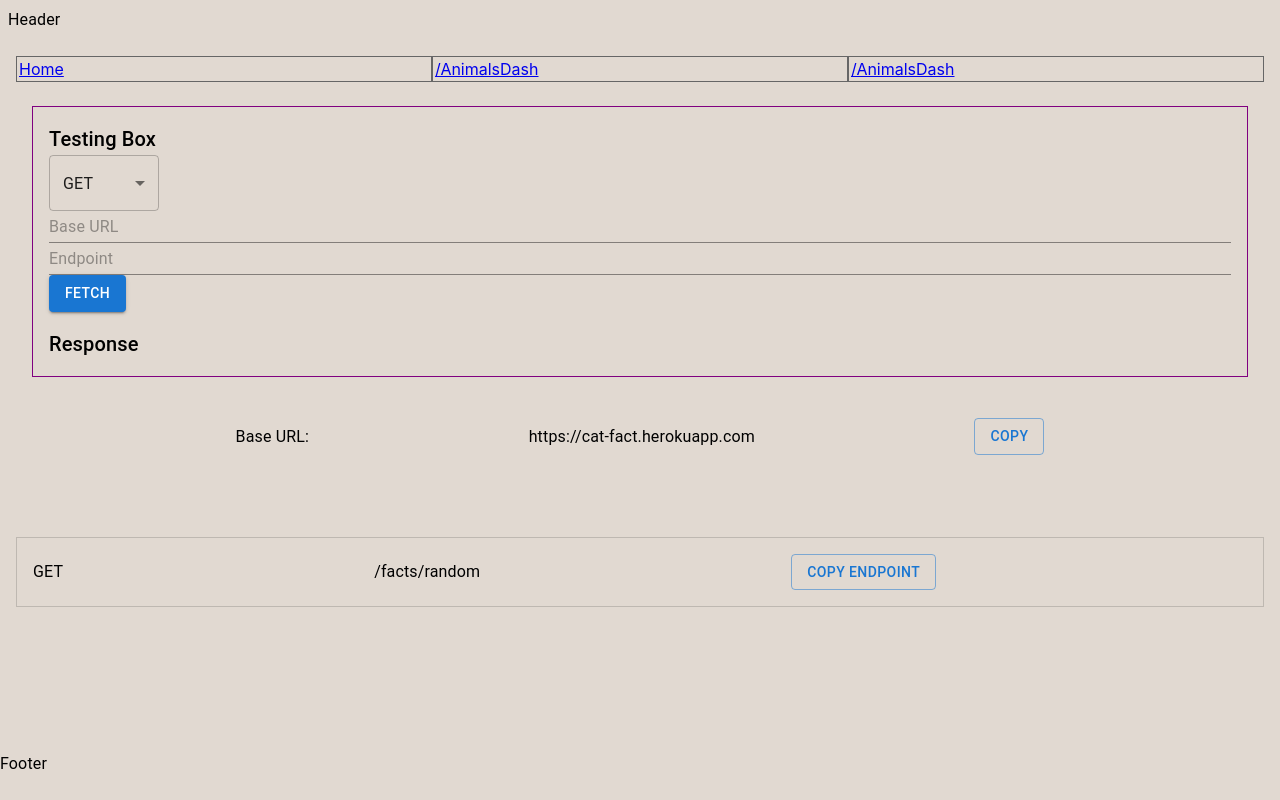
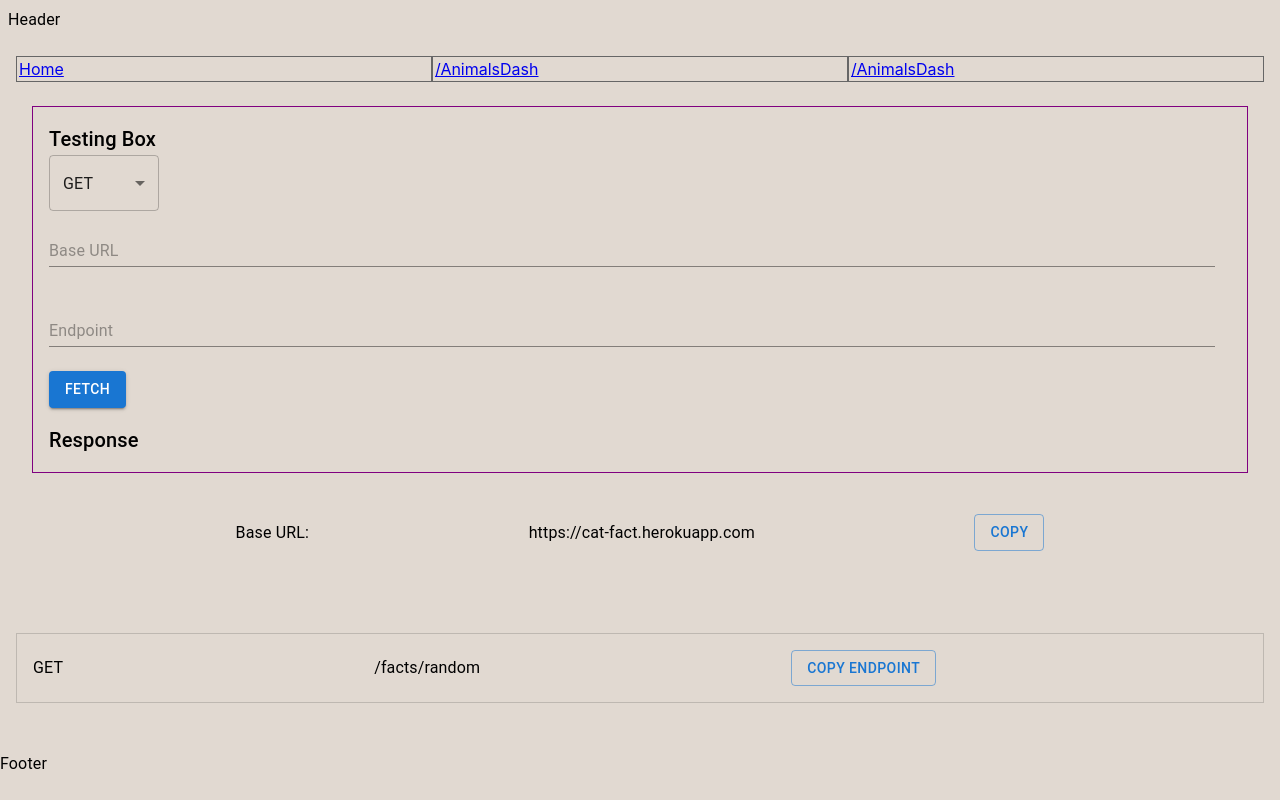
Before and after one commit to Curtis-Thomas/free-api-list-with-react, a React (Create React App) app: page /AnimalsDash/AnimalsDailyCatFacts in a window 1280 px wide. Built offline with nearby package versions, Linux system fonts and the light colour scheme.

Commit message:
style: Test box layout improvement

```diff
--- a/src/core/main/BoxTestCrud.js
+++ b/src/core/main/BoxTestCrud.js
@@ -65,6 +65,7 @@ const BoxTestCrud = ({ url }) => {
           <MenuItem value="put">PUT</MenuItem>
           <MenuItem value="delete">DELETE</MenuItem>
         </Select>
+        <Box sx={{ minHeight: "10vh", display: "flex", alignItems: "center" }}>
           <Input
             label="Base URL"
             placeholder="Base URL"
@@ -72,6 +73,8 @@ const BoxTestCrud = ({ url }) => {
             onChange={(e) => setUrl(e.target.value)}
             sx={{ marginRight: 2, width: "100%" }}
           />
+        </Box>
+        <Box sx={{ minHeight: "10vh", display: "flex", alignItems: "center" }}>
           <Input
             label="Endpoint"
             placeholder="Endpoint"
@@ -79,9 +82,13 @@ const BoxTestCrud = ({ url }) => {
             onChange={(e) => setEndpoint(e.target.value)}
             sx={{ marginRight: 2, width: "100%" }}
           />
+        </Box>
+        <Box>
           <Button variant="contained" onClick={fetchAPI}>
             Fetch
           </Button>
+        </Box>
+        <Box></Box>
       </Box>
 
       <Box>
```
Lines whose indentation alone changed are shown as unchanged.
